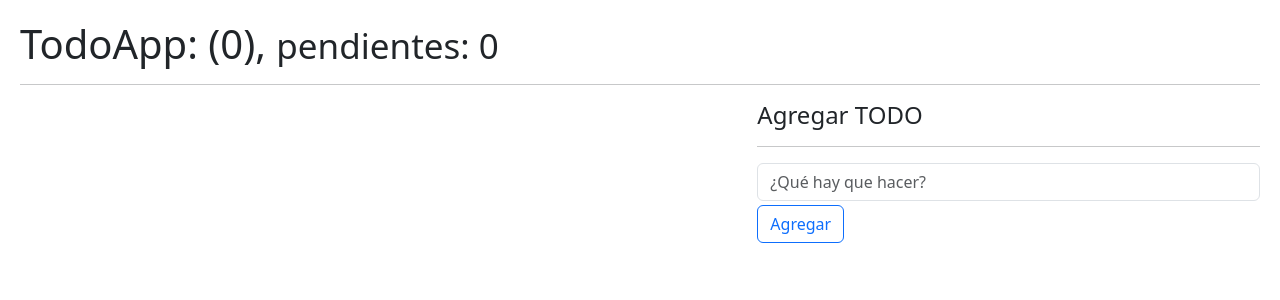
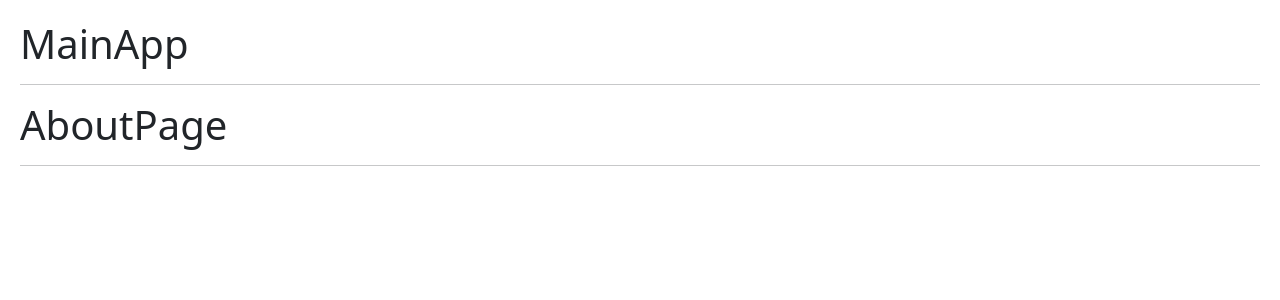
Before and after one commit to Curso-React-Js/05-hooks-app, a React (Vite) app: page /about in a window 1280 px wide. Shown: the top 300 px of the page. Built offline with nearby package versions, Linux system fonts and the light colour scheme.

Commit message:
Configurando routes y router

```diff
--- a/package.json
+++ b/package.json
@@ -9,8 +9,12 @@
     "preview": "vite preview"
   },
   "dependencies": {
+    "localforage": "^1.10.0",
+    "match-sorter": "^6.3.1",
     "react": "^18.2.0",
-    "react-dom": "^18.2.0"
+    "react-dom": "^18.2.0",
+    "react-router-dom": "^6.8.2",
+    "sort-by": "^1.2.0"
   },
   "devDependencies": {
     "@types/react": "^18.0.26",
--- /dev/null
+++ b/src/09-useContext/AboutPage.jsx
@@ -0,0 +1,8 @@
+export const AboutPage = () => {
+  return (
+    <>
+      <h1>AboutPage</h1>
+      <hr />
+    </>
+  );
+}
--- /dev/null
+++ b/src/09-useContext/HomePage.jsx
@@ -0,0 +1,8 @@
+export const HomePage = () => {
+  return (
+    <>
+      <h1>HomePage</h1>
+      <hr />
+    </>
+  );
+}
--- /dev/null
+++ b/src/09-useContext/LoginPage.jsx
@@ -0,0 +1,8 @@
+export const LoginPage = () => {
+  return (
+    <>
+      <h1>LoginPage</h1>
+      <hr />
+    </>
+  );
+}
--- /dev/null
+++ b/src/09-useContext/MainApp.jsx
@@ -0,0 +1,22 @@
+import { Navigate, Route, Routes } from 'react-router-dom';
+import { HomePage } from './HomePage';
+import { AboutPage } from './AboutPage';
+import { LoginPage } from './LoginPage';
+
+export const MainApp = () => {
+  return (
+    <>
+      <h1>MainApp</h1>
+      <hr />
+
+      <Routes>
+        <Route path='/' element={ <HomePage /> } />
+        <Route path='login' element={ <LoginPage /> } />
+        <Route path='about' element={ <AboutPage /> } />
+
+        {/* <Route path='/*' element={ <LoginPage /> } /> */}
+        <Route path='/*' element={ <Navigate to='/about'/> } />
+      </Routes>
+    </>
+  );
+}
--- a/src/main.jsx
+++ b/src/main.jsx
@@ -1,6 +1,8 @@
 import React from 'react'
 import ReactDOM from 'react-dom/client'
 import './index.css'
+
+import { createBrowserRouter, Navigate, RouterProvider } from 'react-router-dom';
 
 import { HooksApp } from './HooksApp'
 import { CounterApp } from './01-useState/CounterApp'
@@ -16,11 +18,37 @@
 import { Padre } from './07-tarea-memo/Padre'
 import { TodoApp } from './08-useReducer/TodoApp'
 
+// Routes
+import { MainApp } from './09-useContext/MainApp'
+import { LoginPage } from './09-useContext/LoginPage'
+import { AboutPage } from './09-useContext/AboutPage'
+
 // useReducer
 // import'./08-useReducer/intro-reducer';
 
+const router = createBrowserRouter([
+  {
+    path: '/',
+    element: <MainApp />,
+    children: [
+      {
+        path: 'login',
+        element: <LoginPage />,
+      },
+      {
+        path: 'about',
+        element: <AboutPage />,
+      },
+      {
+        path: '/*',
+        element: <Navigate to='/about' />,
+      }
+    ]
+  },
+]);
+
 ReactDOM.createRoot(document.getElementById('root')).render(
   // <React.StrictMode>
-    <TodoApp />
+    <RouterProvider router={ router } />
   // </React.StrictMode>,
 )
```
Also changed, not shown: 1 other file (tests, documents, lock files or other folders).
